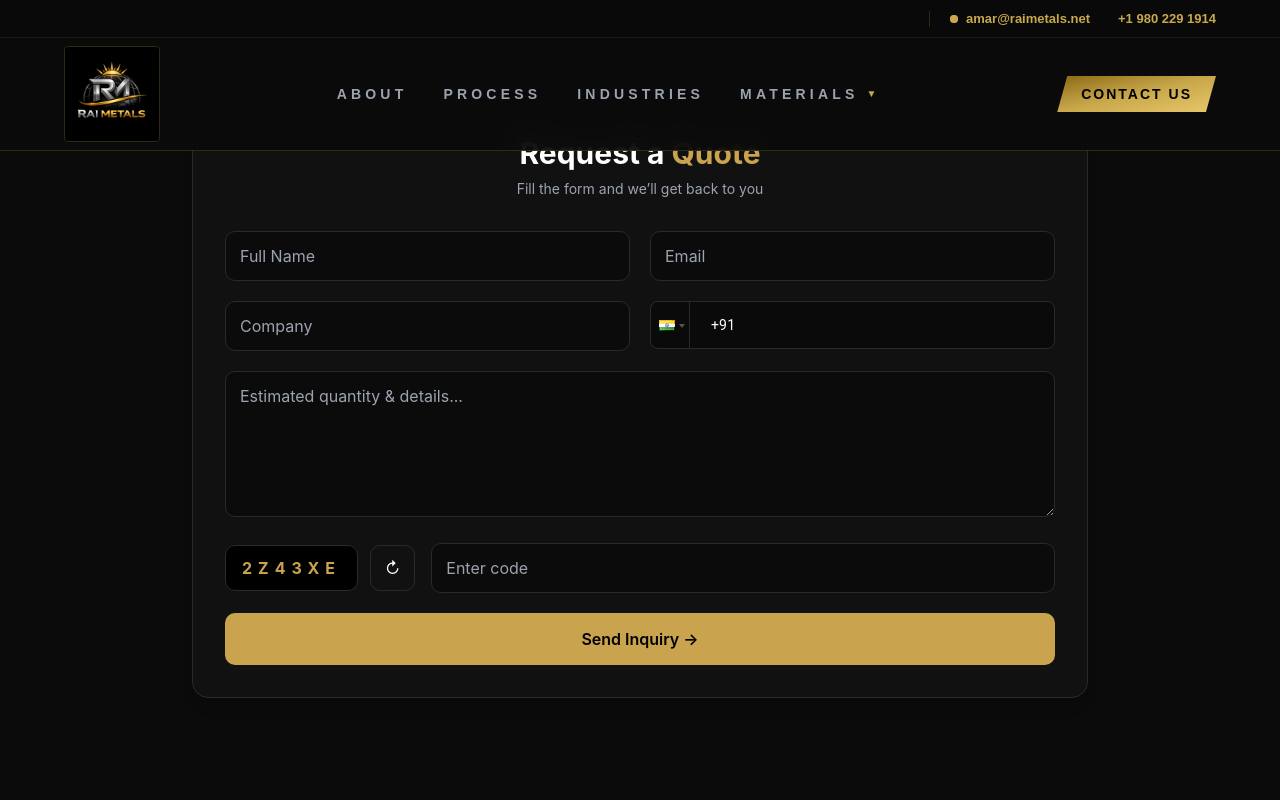
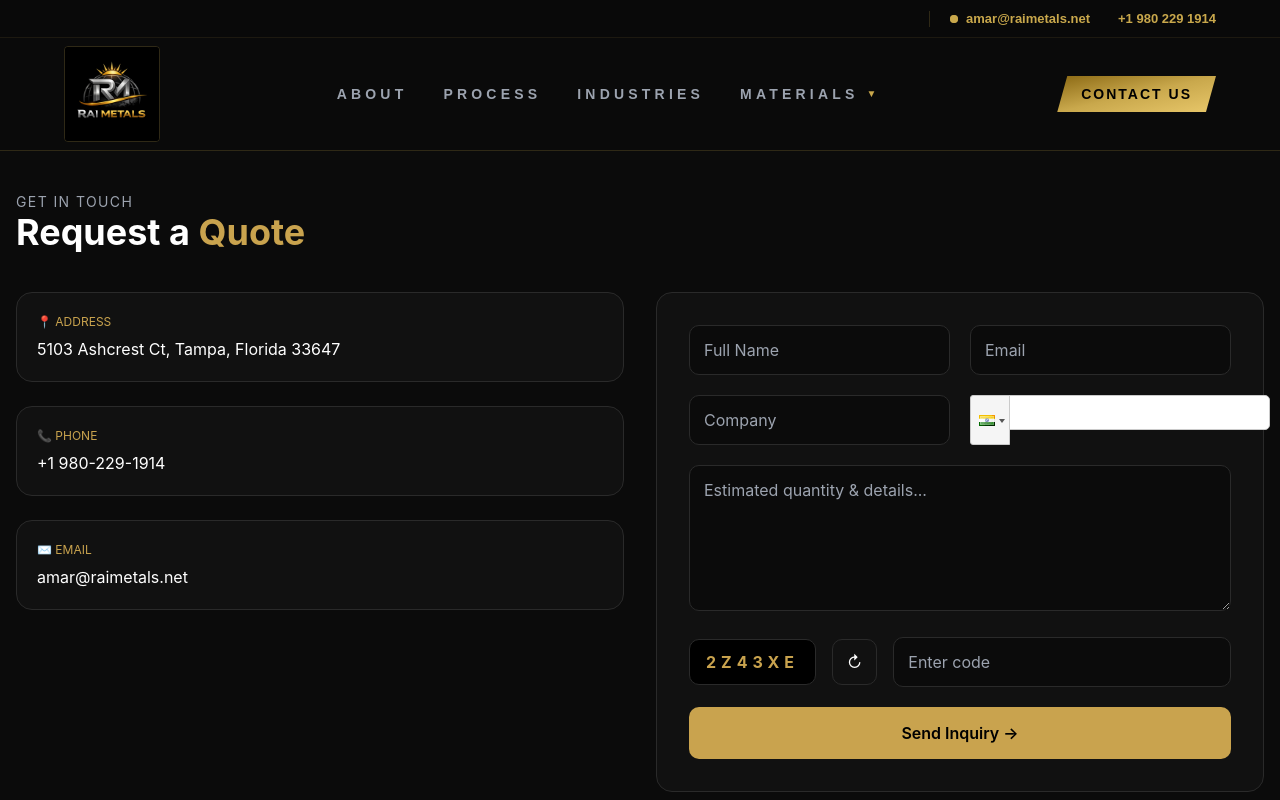
Before and after one commit to rajanaxistech-sketch/RAIMetalWebiste-frontend, a React (Create React App) app: page /contact in a window 1280 px wide. Shown: the top 800 px of the page. Built offline with nearby package versions, Linux system fonts and the light colour scheme.

Commit message:
fix: contact page done

```diff
--- a/src/pages/Contact.jsx
+++ b/src/pages/Contact.jsx
@@ -38,13 +38,14 @@ function Contact() {
     setLoading(true);
 
     try {
-      const res = await fetch("https://raimetalsapi.anaxistech.com/api/contact", {
+      const res = await fetch(
+        "https://raimetalsapi.anaxistech.com/api/contact",
+        {
           method: "POST",
-        headers: {
-          "Content-Type": "application/json",
-        },
+          headers: { "Content-Type": "application/json" },
           body: JSON.stringify(formData),
-      });
+        }
+      );
 
       if (res.ok) {
         setResponseMsg("Message sent successfully!");
@@ -68,23 +69,46 @@ function Contact() {
   };
 
   return (
-    <div className="min-h-screen bg-[#0b0b0b] text-white flex items-center justify-center px-4">
-      <div className="w-full max-w-4xl bg-[#111] border border-[#2a2a2a] rounded-2xl p-8 shadow-lg">
+    <div className="min-h-screen bg-[#0b0b0b] text-white px-4 py-10 pt-48">
+      <div className="max-w-7xl mx-auto">
 
         {/* HEADER */}
-        <div className="mb-8 text-center">
-          <h1 className="text-3xl font-bold">
+        <div className="mb-10">
+          <p className="text-sm text-gray-400 tracking-widest">
+            GET IN TOUCH
+          </p>
+          <h1 className="text-4xl font-bold">
             Request a <span className="text-[#c9a34e]">Quote</span>
           </h1>
-          <p className="text-gray-400 mt-2 text-sm">
-            Fill the form and we’ll get back to you
-          </p>
         </div>
 
-        {/* FORM */}
+        <div className="grid lg:grid-cols-2 gap-8">
+
+          {/* LEFT SIDE INFO */}
+          <div className="space-y-6">
+
+            <div className="info-card">
+              <p className="label">📍 ADDRESS</p>
+              <p>5103 Ashcrest Ct, Tampa, Florida 33647</p>
+            </div>
+
+            <div className="info-card">
+              <p className="label">📞 PHONE</p>
+              <p>+1 980-229-1914</p>
+            </div>
+
+            <div className="info-card">
+              <p className="label">✉️ EMAIL</p>
+              <p>amar@raimetals.net</p>
+            </div>
+
+          </div>
+
+          {/* RIGHT SIDE FORM */}
+          <div className="bg-[#111] border border-[#2a2a2a] rounded-2xl p-8">
+
             <form onSubmit={handleSubmit} className="space-y-5">
 
-          {/* ROW 1 */}
               <div className="grid md:grid-cols-2 gap-5">
                 <input
                   type="text"
@@ -109,7 +133,6 @@ function Contact() {
                 />
               </div>
 
-          {/* ROW 2 */}
               <div className="grid md:grid-cols-2 gap-5">
                 <input
                   type="text"
@@ -121,20 +144,18 @@ function Contact() {
                   className="input"
                 />
 
-            {/* PHONE INPUT FIXED */}
-            <div className="phone-wrapper">
                 <PhoneInput
                   country={"in"}
                   value={formData.phone}
                   onChange={(phone) =>
                     setFormData({ ...formData, phone })
                   }
-                containerClass="phone-container"
+                  inputClass="phone-input"
+                  buttonClass="phone-button"
+                  containerClass="w-full"
                 />
               </div>
-          </div>
 
-          {/* MESSAGE */}
               <textarea
                 rows={5}
                 placeholder="Estimated quantity & details..."
@@ -147,11 +168,8 @@ function Contact() {
               />
 
               {/* CAPTCHA */}
-          <div className="flex flex-col md:flex-row gap-4 items-center">
-            <div className="flex items-center gap-3 w-full md:w-auto">
-              <div className="captcha-box">
-                {captchaCode}
-              </div>
+              <div className="flex gap-4 items-center">
+                <div className="captcha-box">{captchaCode}</div>
 
                 <button
                   type="button"
@@ -160,7 +178,6 @@ function Contact() {
                 >
                   ↻
                 </button>
-            </div>
 
                 <input
                   type="text"
@@ -174,7 +191,6 @@ function Contact() {
                 />
               </div>
 
-          {/* BUTTON */}
               <button
                 type="submit"
                 disabled={loading}
@@ -183,13 +199,14 @@ function Contact() {
                 {loading ? "Sending..." : "Send Inquiry →"}
               </button>
 
-          {/* RESPONSE */}
               {responseMsg && (
-            <p className="text-center text-sm text-green-400">
+                <p className="text-center text-green-400 text-sm">
                   {responseMsg}
                 </p>
               )}
             </form>
+          </div>
+        </div>
       </div>
 
       {/* STYLES */}
@@ -202,7 +219,6 @@ function Contact() {
           border-radius: 10px;
           color: white;
           outline: none;
-          transition: 0.2s;
         }
 
         .input:focus {
@@ -217,11 +233,19 @@ function Contact() {
           padding: 14px;
           border-radius: 10px;
           font-weight: 600;
-          transition: 0.3s;
         }
 
-        .submit-btn:hover {
-          opacity: 0.9;
+        .info-card {
+          background: #111;
+          border: 1px solid #2a2a2a;
+          padding: 20px;
+          border-radius: 16px;
+        }
+
+        .label {
+          color: #c9a34e;
+          font-size: 12px;
+          margin-bottom: 6px;
         }
 
         .captcha-box {
@@ -229,7 +253,7 @@ function Contact() {
           background: black;
           border: 1px solid #2a2a2a;
           border-radius: 10px;
-          letter-spacing: 6px;
+          letter-spacing: 5px;
           color: #c9a34e;
           font-weight: bold;
         }
@@ -238,11 +262,6 @@ function Contact() {
           padding: 10px 14px;
           border: 1px solid #2a2a2a;
           border-radius: 10px;
-        }
-
-        /* PHONE INPUT FIX */
-        .phone-container {
-          width: 100%;
         }
 
         .phone-input {
@@ -258,7 +277,6 @@ function Contact() {
           background: #0b0b0b !important;
           border: 1px solid #2a2a2a !important;
           border-right: none !important;
-          border-radius: 10px 0 0 10px !important;
         }
       `}</style>
     </div>
```
Lines whose indentation alone changed are shown as unchanged.
